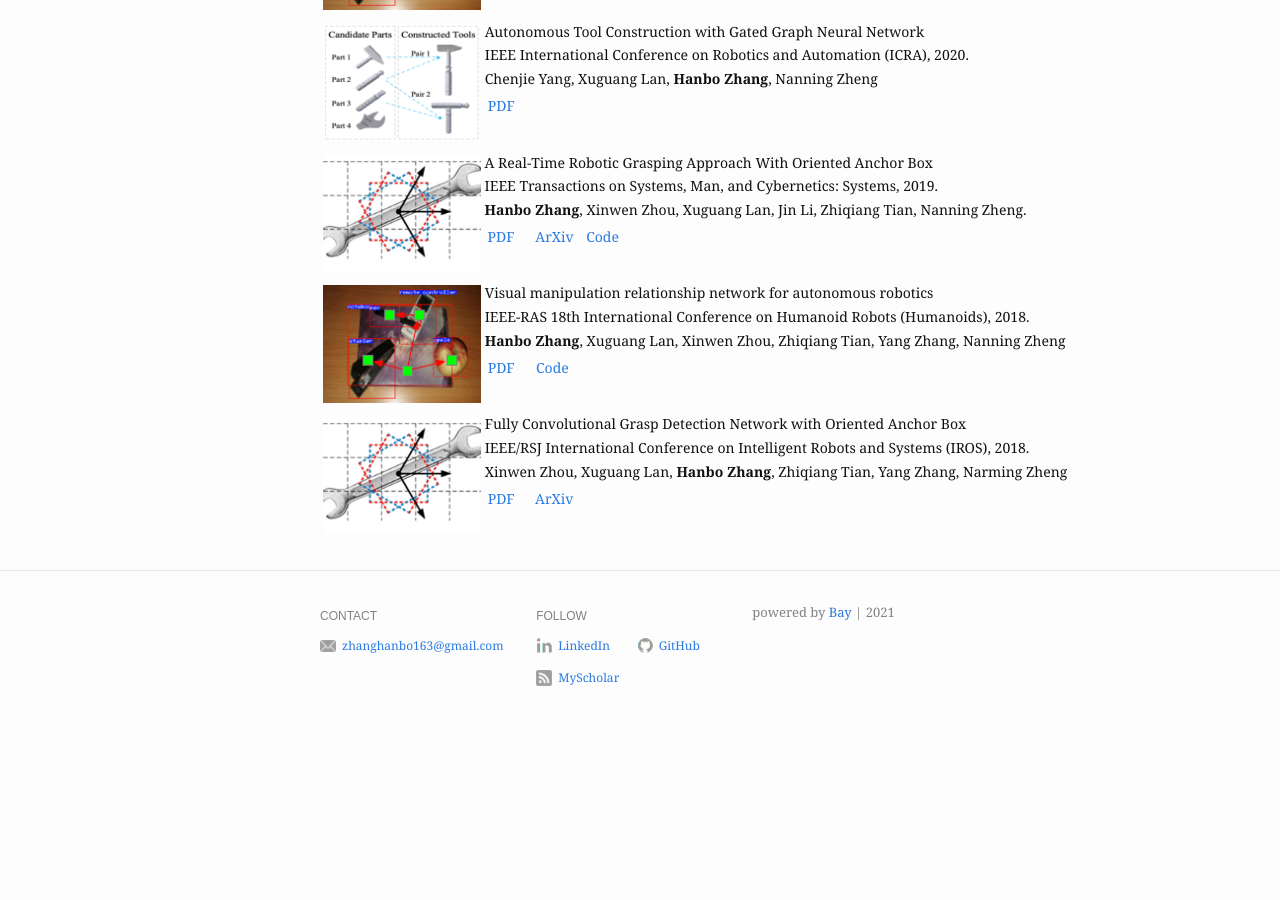
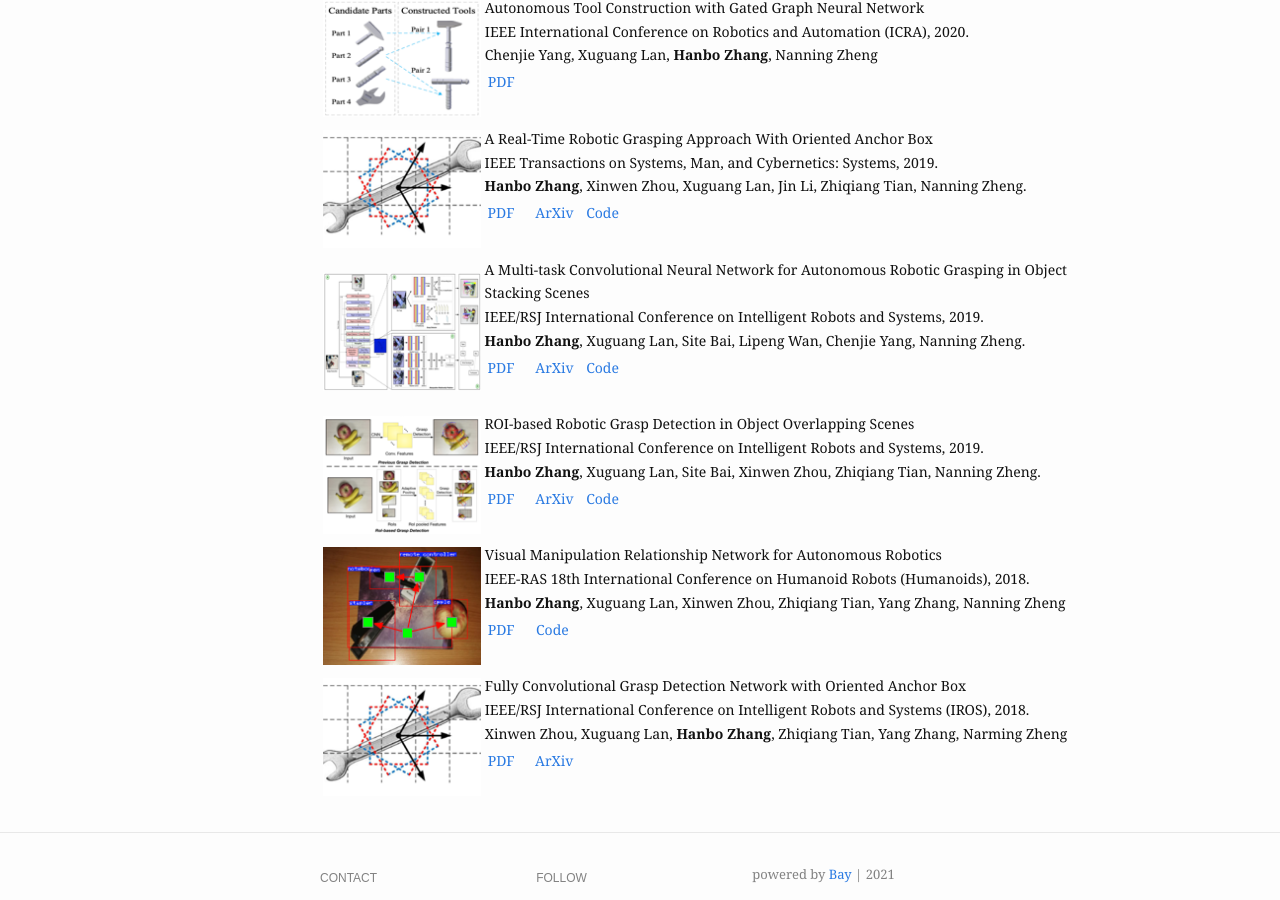
Before and after one commit to ZhangHanbo/zhanghanbo.github.io, a Jekyll site: the page built from publication.md, in a window 1280 px wide and 900 px high, scrolled down 842 px. Built offline with Jekyll 4.4.1, drawn with Linux system fonts in a browser that asks for light colours; before the commit the page ends 1583 px from its top, so only the background shows below that.

Commit message:
publications

```diff
--- a/publication.md
+++ b/publication.md
@@ -19,8 +19,6 @@ arXiv preprint arXiv:2104.14118, 2021.
 <td width= "50" ><a href="https://arxiv.org/abs/2104.14118">ArXiv</a></td>
 <td width= "50" ><a href="https://bit.ly/3vCUgQq">Data</a></td>
 </table>
-
-<br />
 </td>
 </tr>
 </table>
@@ -170,8 +168,56 @@ IEEE Transactions on Systems, Man, and Cybernetics: Systems, 2019.
 <!-- Pub split line -->
 <table width= "800" >
 <tr>
+<td width= "160" ><img src="/assets/img/work/MultiTask/MultiTask.png" alt="fcgn"></td>
+<td width= "640" >A Multi-task Convolutional Neural Network for Autonomous Robotic Grasping in Object Stacking Scenes
+<br />
+IEEE/RSJ International Conference on Intelligent Robots and Systems, 2019.
+<br />
+<strong>Hanbo Zhang</strong>, Xuguang Lan, Site Bai, Lipeng Wan, Chenjie Yang, Nanning Zheng.
+<br />
+
+<table width= "150" >
+<td width= "50" ><a href="https://ieeexplore.ieee.org/abstract/document/8967977">PDF</a></td>
+<td width= "50" ><a href="https://arxiv.org/abs/1809.07081">ArXiv</a></td>
+<td width= "50" ><a href="https://github.com/ZhangHanbo/Visual-Manipulation-Relationship-Network-Pytorch">Code</a></td>
+</table>
+
+<br />
+</td>
+</tr>
+</table>
+
+
+<!-- Pub split line -->
+<table width= "800" >
+<tr>
+<td width= "160" ><img src="/assets/img/work/ROIGD/ROIGD.png" alt="fcgn"></td>
+<td width= "640" >ROI-based Robotic Grasp Detection in Object Overlapping Scenes
+<br />
+IEEE/RSJ International Conference on Intelligent Robots and Systems, 2019.
+<br />
+<strong>Hanbo Zhang</strong>, Xuguang Lan, Site Bai, Xinwen Zhou, Zhiqiang Tian, Nanning Zheng.
+<br />
+
+<table width= "150" >
+<td width= "50" ><a href="https://ieeexplore.ieee.org/abstract/document/8967869">PDF</a></td>
+<td width= "50" ><a href="https://arxiv.org/abs/1808.10313">ArXiv</a></td>
+<td width= "50" ><a href="https://github.com/ZhangHanbo/Visual-Manipulation-Relationship-Network-Pytorch">Code</a></td>
+</table>
+
+<br />
+</td>
+</tr>
+</table>
+
+
+
+
+<!-- Pub split line -->
+<table width= "800" >
+<tr>
 <td width= "160" ><img src="/assets/img/work/VMRN_PRL/VMRN.png" alt="vmrn"></td>
-<td width= "640" >Visual manipulation relationship network for autonomous robotics
+<td width= "640" >Visual Manipulation Relationship Network for Autonomous Robotics
 <br />
 IEEE-RAS 18th International Conference on Humanoid Robots (Humanoids), 2018.
 <br />
@@ -179,7 +225,7 @@ IEEE-RAS 18th International Conference on Humanoid Robots (Humanoids), 2018.
 <br />
 
 <table width= "100" >
-<td width= "50" ><a href="https://www.sciencedirect.com/science/article/abs/pii/S0167865520303445">PDF</a></td>
+<td width= "50" ><a href="https://ieeexplore.ieee.org/document/8625071">PDF</a></td>
 <td width= "50" ><a href="https://github.com/ZhangHanbo/Visual-Manipulation-Relationship-Network-Pytorch">Code</a></td>
 </table>
 
```
Also changed, not shown: assets/img/work/MultiTask/MultiTask.graffle/image1.png (added), assets/img/work/MultiTask/MultiTask.png (added), assets/img/work/ROIGD/ROIGD.graffle/image1.png (added), assets/img/work/ROIGD/ROIGD.png (added), 2 other files.
